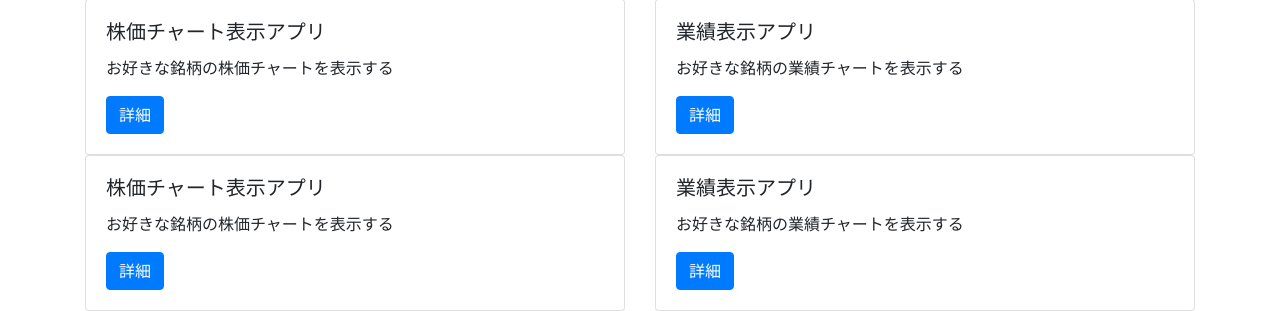
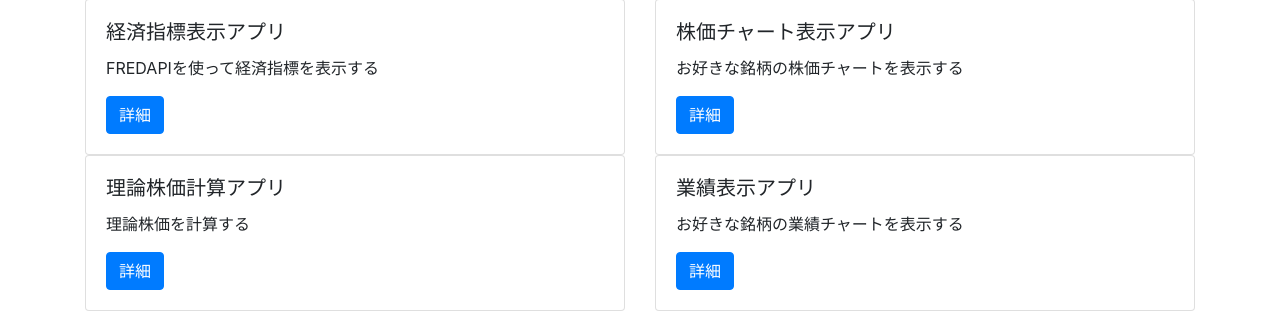
Before and after one commit to shimiiizu/NewXbrlWeb, a Flask app: page / in a window 1280 px wide. Shown: the part 665-976 px from the top of the page. Run offline with Flask 2, Linux system fonts and the light colour scheme; some libraries are stand-ins or nearby versions.

Commit message:
index.htmlを整理した

```diff
--- a/app.py
+++ b/app.py
@@ -2,17 +2,6 @@ from flask import Flask, render_template
 from flask_sqlalchemy import SQLAlchemy
 from flask_bootstrap import Bootstrap
 import fredapi as fa
-import pandas as pd
-import matplotlib.pyplot as plt
-import datetime
-
-#
-
-# FRED
-fred = fa.Fred(api_key='6d0c0a6b221e21f5c00fcfd9cc04477f')
-
-# データの取得
-cpi = fred.get_series('CORESTICKM159SFRBATL')
 
 app = Flask(__name__)
 app.config['SQLALCHEMY_DATABASE_URI'] = 'sqlite:///todo.db'
@@ -20,6 +9,10 @@ db = SQLAlchemy(app)
 
 # Flaskアプリ(app)とflask-bootstrapのインスタンスを紐付け
 bootstrap = Bootstrap(app)
+
+# FRED API
+fred = fa.Fred(api_key='6d0c0a6b221e21f5c00fcfd9cc04477f')
+cpi = fred.get_series('CORESTICKM159SFRBATL')
 
 
 class Post(db.Model):
@@ -32,6 +25,18 @@ class Post(db.Model):
 @app.route('/')
 def index():
     return render_template('index.html')
+
+
+@app.route('/fredapi')
+def graph9():
+    cpi_timelists = cpi.index.strftime('%Y-%m-%d').to_list()
+    cpilists = cpi.to_list()
+    return render_template('fredapi.html', cpi_timelists=cpi_timelists, cpilists=cpilists)
+
+
+@app.route('/stockpricechart')
+def stockpricechart():
+    return render_template('stockpricechart.html')
 
 
 @app.route('/graph')
@@ -85,15 +90,8 @@ def graph8():
     return render_template('graph8.html', xlists=xlists, ylists=ylists, timelists=timelists, cpilists=cpilists)
 
 
-@app.route('/fredapi')
-def graph9():
-    cpi_timelists = cpi.index.strftime('%Y-%m-%d').to_list()
-    cpilists = cpi.to_list()
-    return render_template('fredapi.html', cpi_timelists=cpi_timelists, cpilists=cpilists)
 
-@app.route('/stockpricechart')
-def stockpricechart():
-    return render_template('stockpricechart.html')
+
 
 @app.route('/graph10')
 def graph10():
--- a/templates/index.html
+++ b/templates/index.html
@@ -31,18 +31,18 @@
             <div class="col-sm-6">
                 <div class="card">
                     <div class="card-body">
-                        <h5 class="card-title">株価チャート表示アプリ</h5>
-                        <p class="card-text">お好きな銘柄の株価チャートを表示する</p>
-                        <a href="/graph9" class="btn btn-primary">詳細</a>
+                        <h5 class="card-title">経済指標表示アプリ</h5>
+                        <p class="card-text">FREDAPIを使って経済指標を表示する</p>
+                        <a href="/fredapi" class="btn btn-primary">詳細</a>
                     </div>
                 </div>
             </div>
             <div class="col-sm-6">
                 <div class="card">
                     <div class="card-body">
-                        <h5 class="card-title">業績表示アプリ</h5>
-                        <p class="card-text">お好きな銘柄の業績チャートを表示する</p>
-                        <a href="#" class="btn btn-primary">詳細</a>
+                        <h5 class="card-title">株価チャート表示アプリ</h5>
+                        <p class="card-text">お好きな銘柄の株価チャートを表示する</p>
+                        <a href="/stockpricechart" class="btn btn-primary">詳細</a>
                     </div>
                 </div>
             </div>
@@ -51,8 +51,8 @@
             <div class="col-sm-6">
                 <div class="card">
                     <div class="card-body">
-                        <h5 class="card-title">株価チャート表示アプリ</h5>
-                        <p class="card-text">お好きな銘柄の株価チャートを表示する</p>
+                        <h5 class="card-title">理論株価計算アプリ</h5>
+                        <p class="card-text">理論株価を計算する</p>
                         <a href="/stockpricechart" class="btn btn-primary">詳細</a>
                     </div>
                 </div>
```
